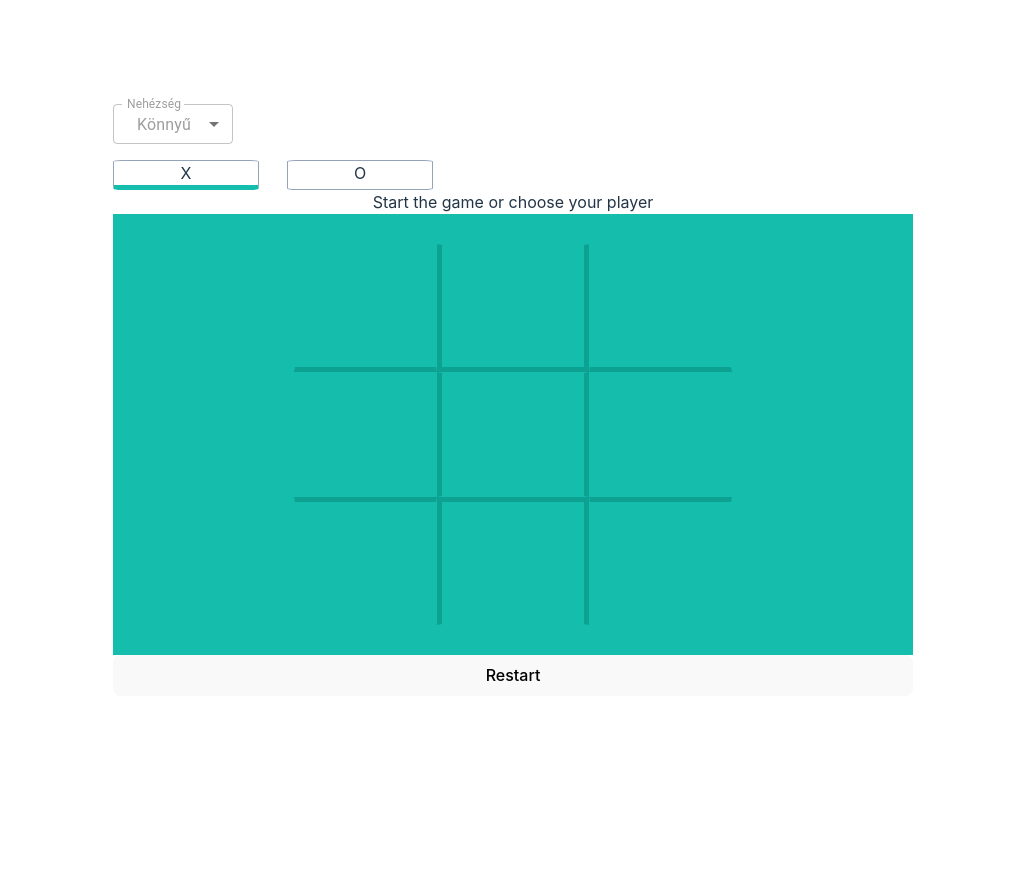
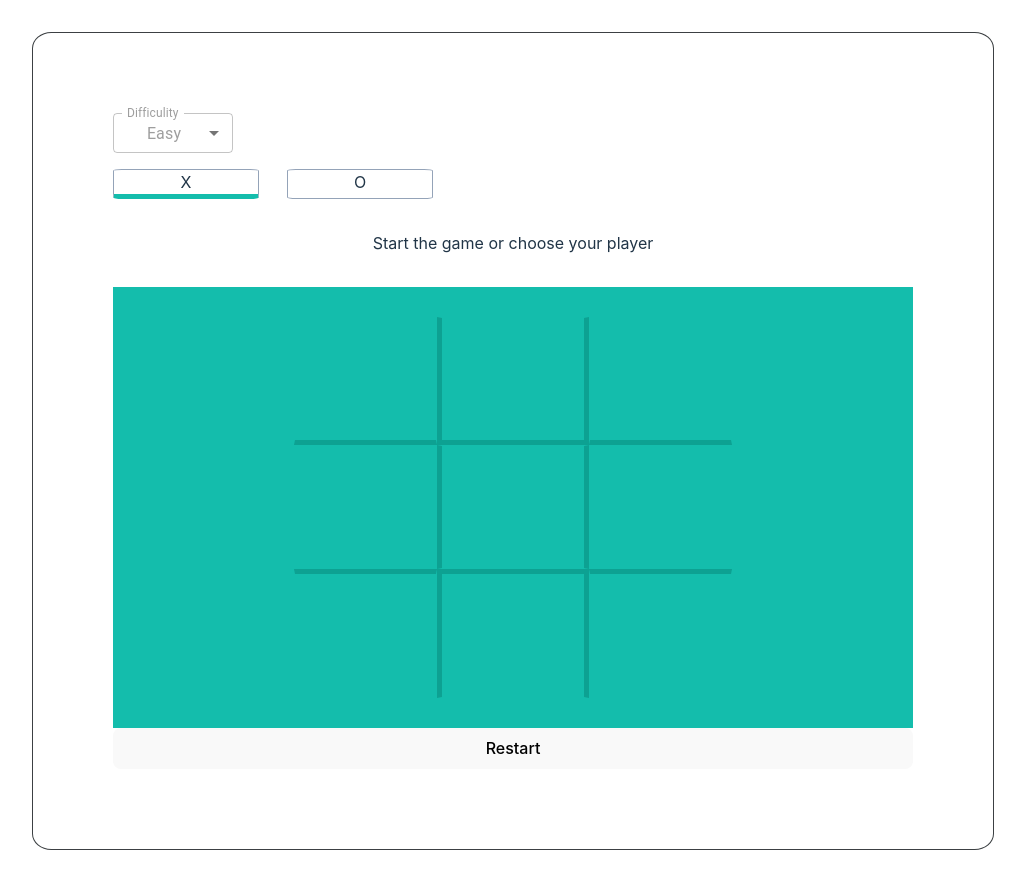
Before and after one commit to HDarius90/tic-tac-toe-app, a React (Vite) app in the folder tic-tac-toe-app/: page / in a window 1280 px wide. Shown: the whole page, without its empty margins (127-1152 px from the left). Before the commit the page ends 800 px from the top, so only its background shows below. Built offline with nearby package versions, Linux system fonts and the light colour scheme.

Commit message:
Info Panel Component created

```diff
--- a/tic-tac-toe-app/src/App.css
+++ b/tic-tac-toe-app/src/App.css
@@ -26,4 +26,7 @@
 
 .appContainer {
   width: 50rem;
+  border: 1px solid #3c4043;
+  border-radius: 2%;
+  padding: 5rem;
 }
--- a/tic-tac-toe-app/src/App.tsx
+++ b/tic-tac-toe-app/src/App.tsx
@@ -5,6 +5,7 @@ import { DifficultyPicker } from './components/DifficultyPicker';
 import { SideSwitcher } from './components/SideSwitcher';
 import { BoardState } from './interface';
 import { Board } from './components/Board';
+import { InfoPanel } from './components/InfoPanel';
 
 function App() {
   const { ComputerMove } = Minimax;
@@ -87,8 +88,7 @@ function App() {
     <div className="appContainer">
       <DifficultyPicker difficulty={difficulty} setDifficulty={setDifficulty} />
       <SideSwitcher />
-      <span>Start the game or choose your player</span>
-      <div>
+      <InfoPanel />
       <Board numberOfSquares={9} boardState={board} onClick={handleClick} />
       {isGameOver && (
         <div className="overlay">
@@ -96,7 +96,6 @@ function App() {
           <h2>The winner is: {winner}</h2>
         </div>
       )}
-      </div>
       <button className="restartButton" onClick={handleRestart}>
         Restart
       </button>
--- a/tic-tac-toe-app/src/components/DifficultyPicker.tsx
+++ b/tic-tac-toe-app/src/components/DifficultyPicker.tsx
@@ -23,7 +23,7 @@ export const DifficultyPicker: React.FC<DifficultyPickerProps> = ({
     >
       <FormControl fullWidth size="small">
         <InputLabel sx={{ color: '#9e9e9e' }} id="demo-simple-select-label">
-          Nehézség
+          Difficulity
         </InputLabel>
         <Select
           labelId="demo-simple-select-label"
@@ -32,9 +32,9 @@ export const DifficultyPicker: React.FC<DifficultyPickerProps> = ({
           label="Difficulity"
           onChange={handleChange}
         >
-          <MenuItem value={'Easy'}>Könnyű</MenuItem>
-          <MenuItem value={'Medium'}>Közepes</MenuItem>
-          <MenuItem value={'Hard'}>Verhetetlen</MenuItem>
+          <MenuItem value={'Easy'}>Easy</MenuItem>
+          <MenuItem value={'Medium'}>Medium</MenuItem>
+          <MenuItem value={'Hard'}>Hard</MenuItem>
         </Select>
       </FormControl>
     </Box>
--- /dev/null
+++ b/tic-tac-toe-app/src/components/InfoPanel.module.css
@@ -0,0 +1,3 @@
+.infoPanel {
+    padding: 2rem;
+}
--- /dev/null
+++ b/tic-tac-toe-app/src/components/InfoPanel.tsx
@@ -0,0 +1,9 @@
+import styles from './InfoPanel.module.css';
+
+export const InfoPanel = () => {
+  return (
+    <div className={styles.infoPanel}>
+      <span>Start the game or choose your player</span>
+    </div>
+  );
+};
```
Lines whose indentation alone changed are shown as unchanged.
